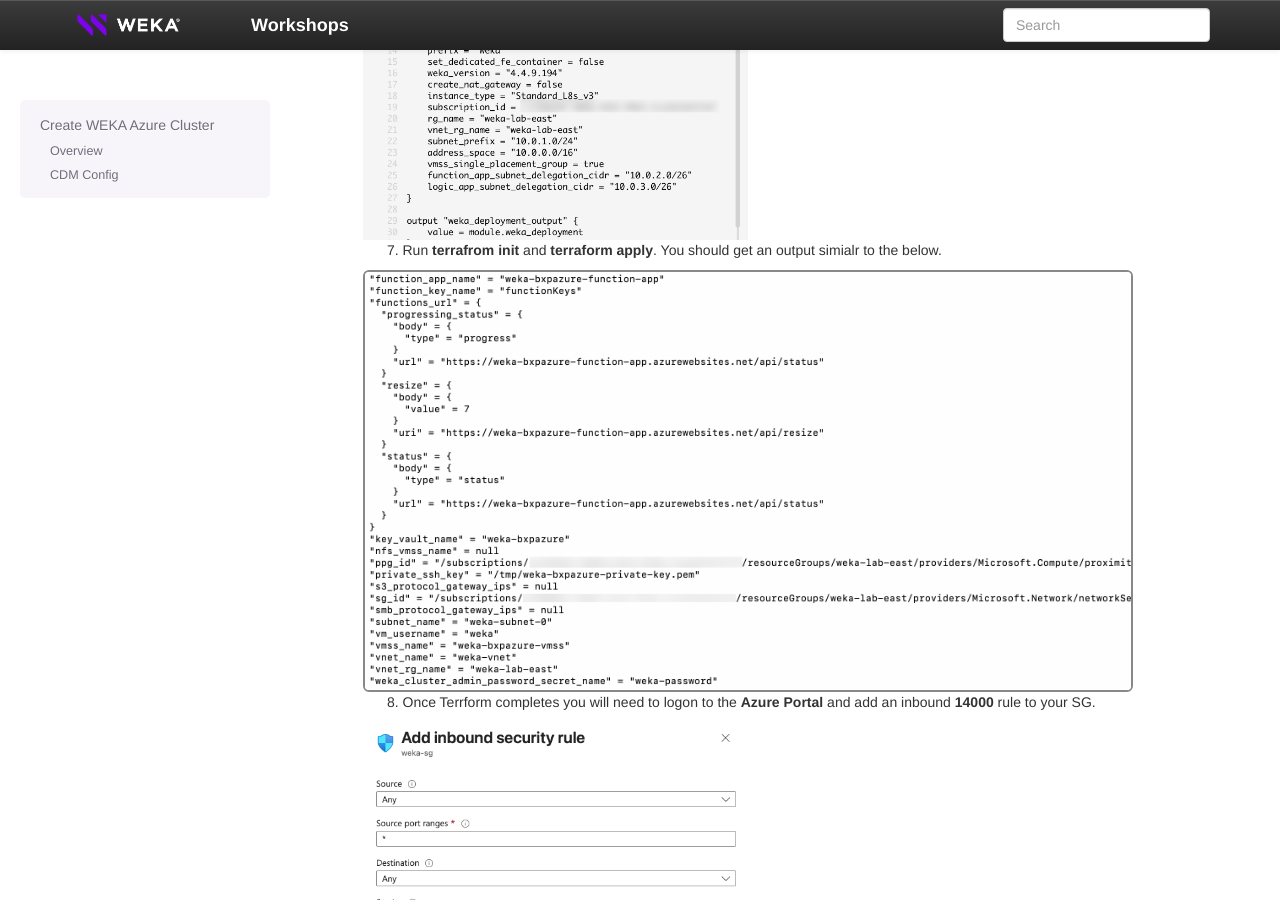
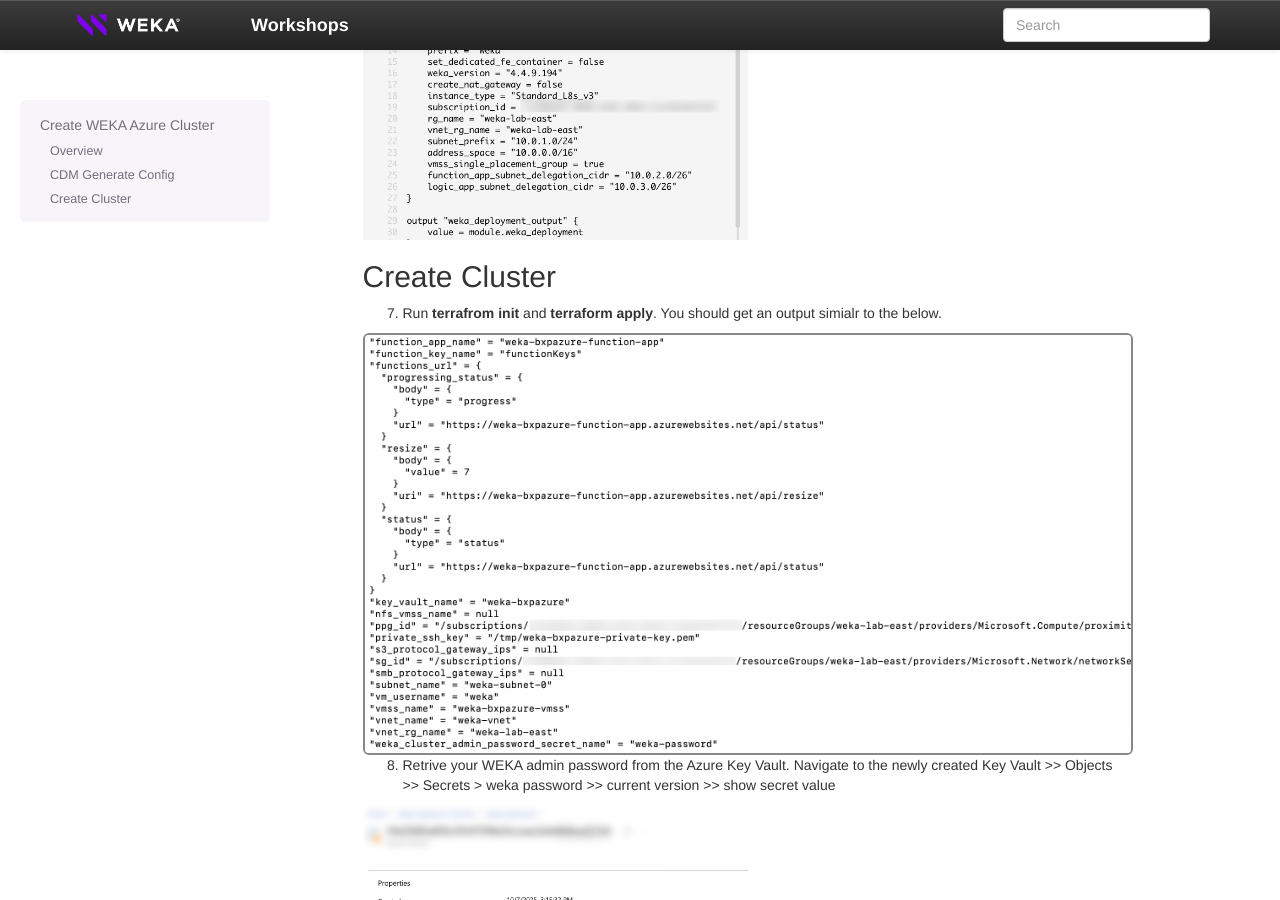
Before and after one commit to bmp-dot/template, a Sphinx documentation site: the page built from source/create_azure_cluster/create_azure_cluster.md, in a window 1280 px wide and 900 px high, scrolled down 2938 px. Built offline with Sphinx 7.4.7, drawn with Linux system fonts in a browser that asks for light colours; some of the changed text lies outside the part shown.

Commit message:
comment out firewall section

````diff
--- a/source/create_azure_cluster/create_azure_cluster.md
+++ b/source/create_azure_cluster/create_azure_cluster.md
@@ -10,7 +10,7 @@
 - WEKA CDM access
 - Experience with Terraform
 
-### CDM Config
+### CDM Generate Config
 
 1.  In [WEKA CDM](https://cloud.weka.io) choose **Azure**
 
@@ -81,6 +81,8 @@
 :alt: Terraform
 ```
 
+### Create Cluster
+
 7.  Run **terrafrom init** and **terraform apply**.  You should get an output simialr to the below.
 
 ```{image} ./images/tf_output.png
@@ -88,7 +90,7 @@
 :alt: Terraform Output
 ```
 
-
+<!--
 8.  Once Terrform completes you will need to logon to the **Azure Portal** and add an inbound **14000** rule to your SG.
 
 ```{image} ./images/azure_inbound.png
````
Also changed, not shown: other parts of source/create_azure_cluster/create_azure_cluster.md (+2 -1 lines).
